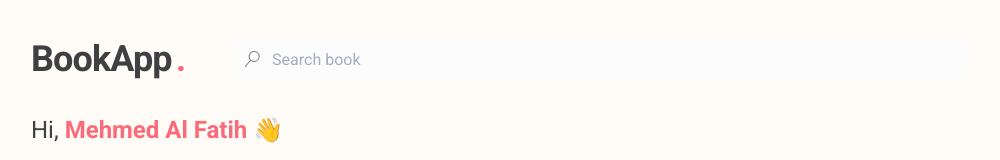
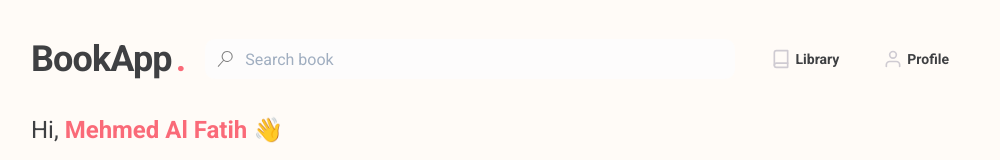
Before and after one commit to andrecampll/bookapp, a Next.js app: page / in a window 1280 px wide. Shown: the top 160 px of the page, without its empty margins (140-1140 px from the left). Built offline with nearby package versions, Linux system fonts and the light colour scheme; no server answers.

Commit message:
Adding Search Page

```diff
--- a/src/components/Header/Logo.tsx
+++ b/src/components/Header/Logo.tsx
@@ -7,7 +7,7 @@ export function Logo() {
       fontWeight="bold"
       letterSpacing="tight"
       display={["none", "none", "flex"]}
-      mr=""
+      mr="5"
       w="64"
     >
       BookApp
--- /dev/null
+++ b/src/components/Header/Nav.tsx
@@ -0,0 +1,55 @@
+import { Grid, Button, Text } from "@chakra-ui/react";
+
+import { FiHome, FiBook, FiUser } from 'react-icons/fi';
+
+export function Nav() {
+  return (
+    <Grid
+      templateColumns="repeat(2, 1fr)"
+      gap={["2", "2"]}
+      fontSize={["", "4xl"]}
+      display={["none", "none", "flex"]}
+      ml="5"
+      w="64"
+    >
+      <Button
+        bgColor="transparent"
+        leftIcon={<FiBook color="#CFCBD2" size="20"/>}
+        sx={{
+          "& > span": {
+            marginRight: ["auto", "0", "0", "1"],
+          }
+        }}
+      >
+        <Text
+          as="span"
+          color="gray.900"
+          fontSize="14"
+          fontWeight="semibold"
+          display={["none", "none", "none", "flex"]}
+        >
+          Library
+        </Text>
+      </Button>
+      <Button
+        bgColor="transparent"
+        leftIcon={<FiUser color="#CFCBD2" size="20"/>}
+        sx={{
+          "& > span": {
+            marginRight: ["auto", "0", "0", "1"],
+          }
+        }}
+      >
+        <Text
+          as="span"
+          color="gray.900"
+          fontSize="14"
+          fontWeight="semibold"
+          display={["none", "none", "none", "flex"]}
+        >
+          Profile
+        </Text>
+      </Button>
+    </Grid>
+  )
+}
--- a/src/components/Header/index.tsx
+++ b/src/components/Header/index.tsx
@@ -2,12 +2,14 @@ import { Flex } from "@chakra-ui/react";
 
 import { Logo } from "./Logo";
 import { Input } from "./Input";
+import { Nav } from "./Nav";
 
 export function Header() {
   return (
     <Flex align="center" w="100%">
       <Logo />
       <Input />
+      <Nav />
     </Flex>
   );
 }
```
Also changed, not shown: src/pages/search/index.tsx (added, +176 -0 lines).
